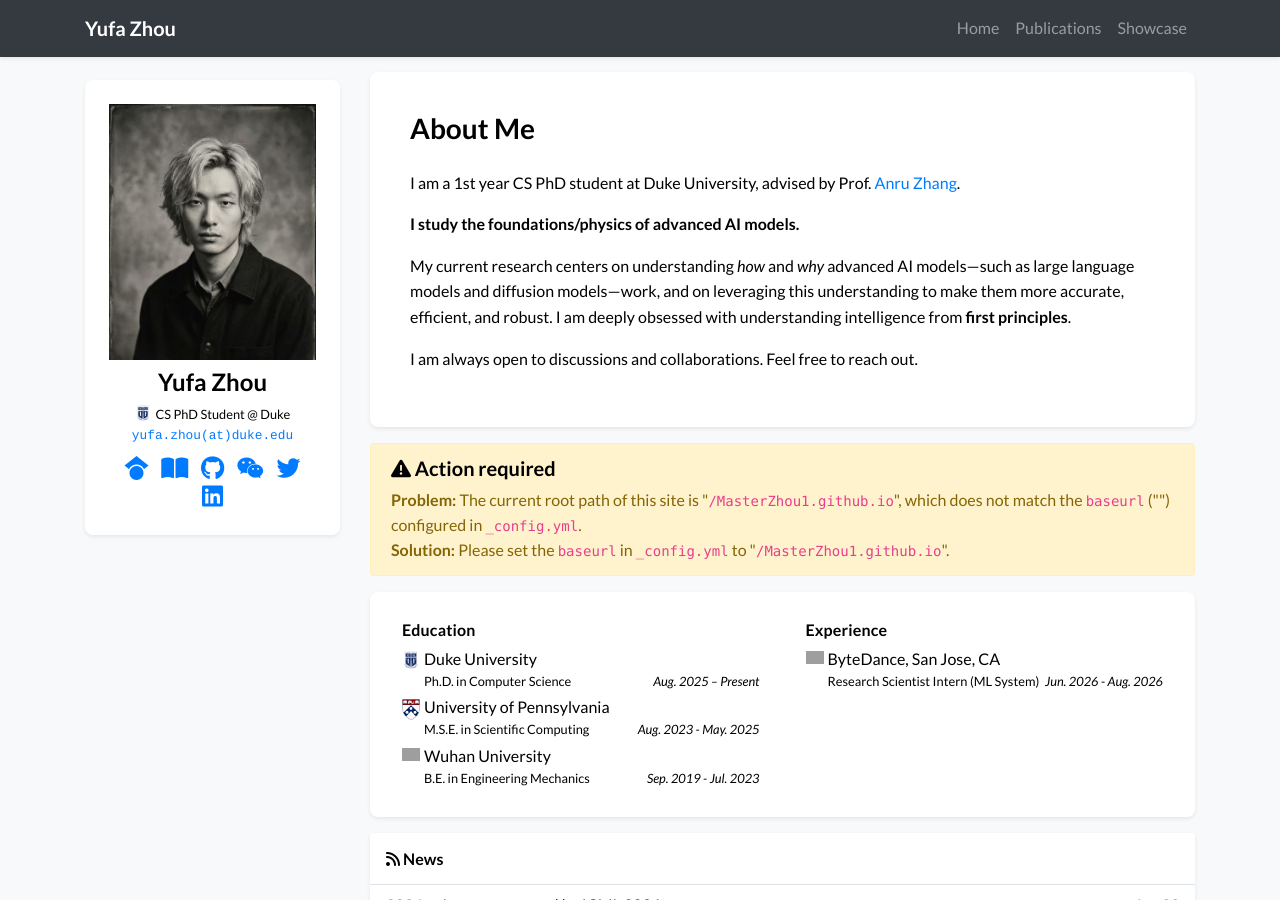
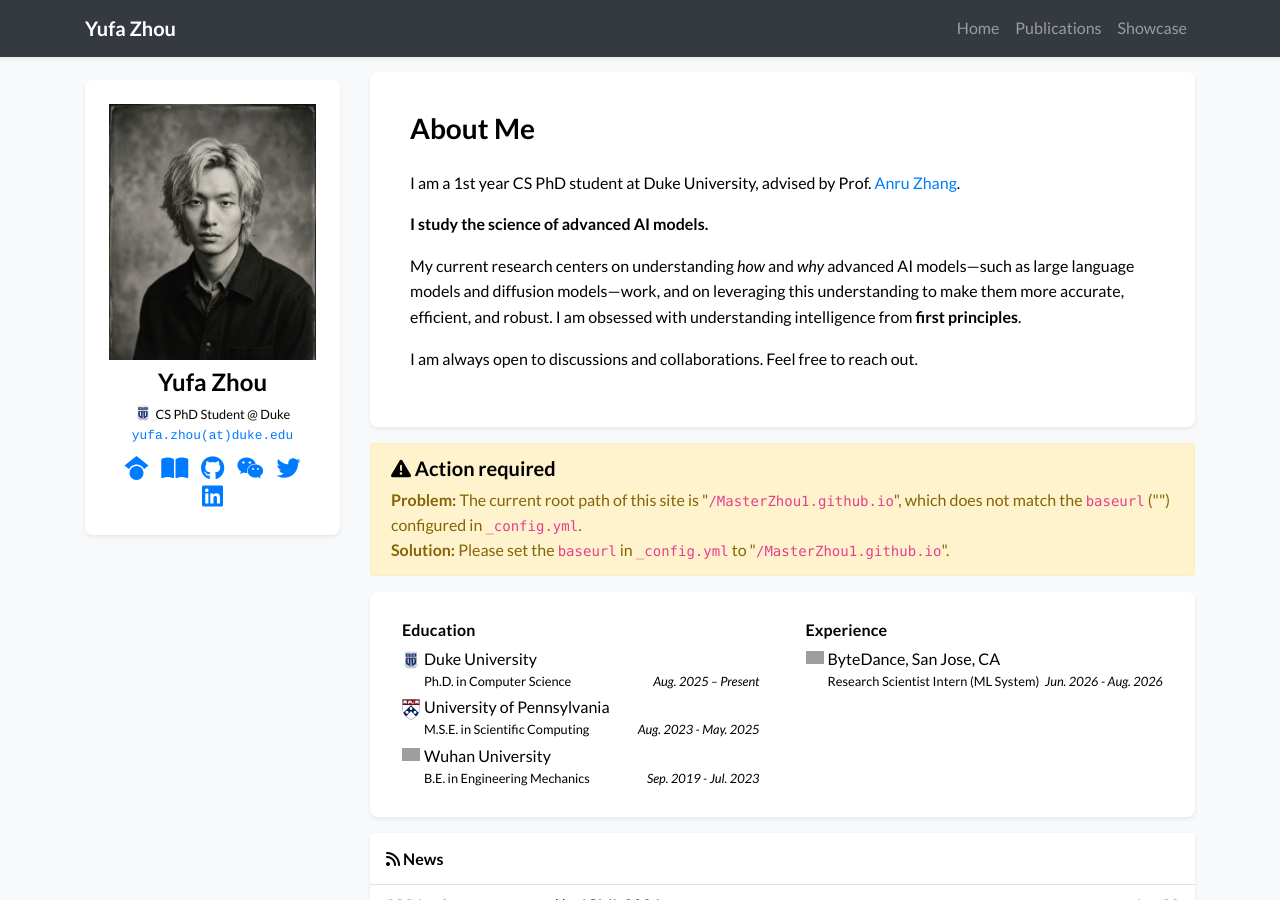
Before and after one commit to MasterZhou1/MasterZhou1.github.io, a Jekyll site: the page built from index.html, in a window 1280 px wide and 900 px high. Built offline with Jekyll 4.4.1, drawn with Linux system fonts in a browser that asks for light colours; nearby versions of some CDN libraries; a style sheet for code colours, icons or effects is not loaded; grey boxes are pictures that could not be loaded.

Commit message:
Update profile.yml

```diff
--- a/_data/profile.yml
+++ b/_data/profile.yml
@@ -28,11 +28,11 @@ short_bio: >-
     I am a 1st year CS PhD student at Duke University, advised by Prof. <a href="https://anruzhang.github.io/index.html">Anru Zhang</a>.
   </p>
   <p>
-    <strong>I study the foundations/physics of advanced AI models.</strong>
+    <strong>I study the science of advanced AI models.</strong>
   </p>
   <p>
     My current research centers on understanding <em>how</em> and <em>why</em> advanced AI models—such as large language models and diffusion models—work, and on leveraging this understanding to make them more accurate, efficient, and robust.
-    I am deeply obsessed with understanding intelligence from <strong>first principles</strong>.
+    I am obsessed with understanding intelligence from <strong>first principles</strong>.
   </p>
   <p>
     I am always open to discussions and collaborations. Feel free to reach out.
```
